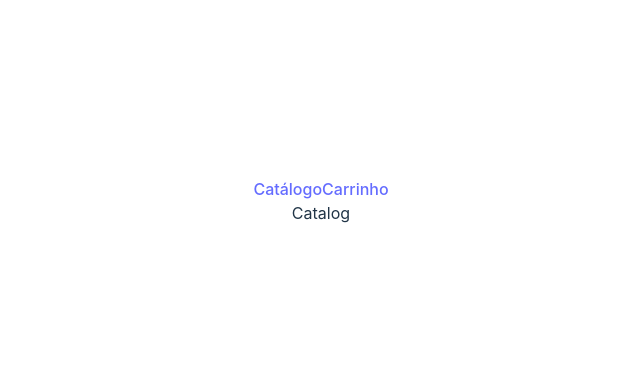
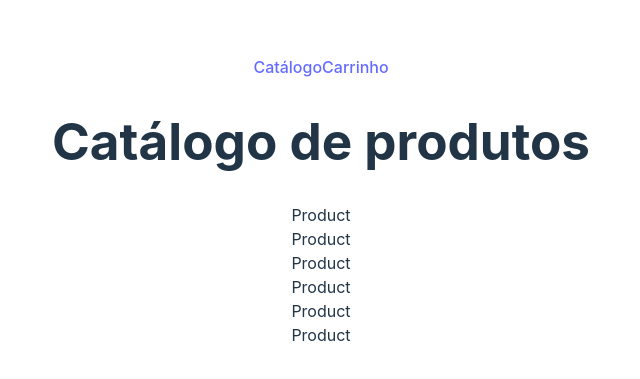
Before and after one commit to vanderleik/projeto_ecommerce_react_vite, a React (Vite) app: page / in a window 1280 px wide. Shown: the part 199-578 px from the top of the page, without its empty margins (319-959 px from the left). Built offline with nearby package versions, Linux system fonts and the light colour scheme.

Commit message:
feat: criando componente Product

```diff
--- a/src/components/Catalog.jsx
+++ b/src/components/Catalog.jsx
@@ -1,8 +1,19 @@
-import React from 'react'
+import { useState, useEffect } from 'react';
+import productsData from '../data/products_mock.json';
+import Product from './Product';
 
 const Catalog = () => {
+
   return (
-    <div>Catalog</div>
+    <div>
+        <h1>Catálogo de produtos</h1>
+        <div className="products-container">
+            {productsData.map((product) => (
+                <Product key={product.id} product={product} />
+            ))}
+
+        </div>
+    </div>
   )
 }
 
--- /dev/null
+++ b/src/components/Product.jsx
@@ -0,0 +1,9 @@
+import React from 'react'
+
+const Product = () => {
+  return (
+    <div>Product</div>
+  )
+}
+
+export default Product
```
